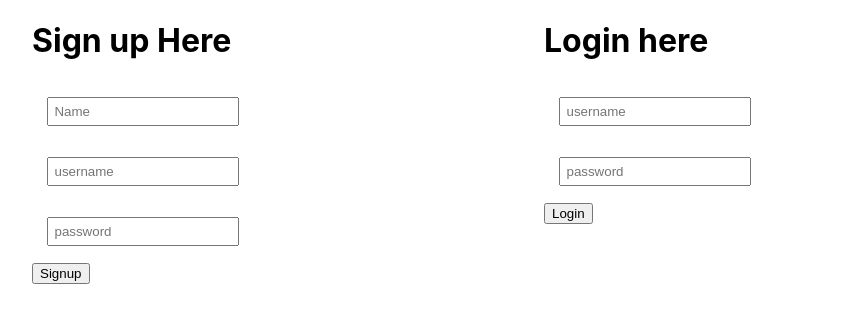
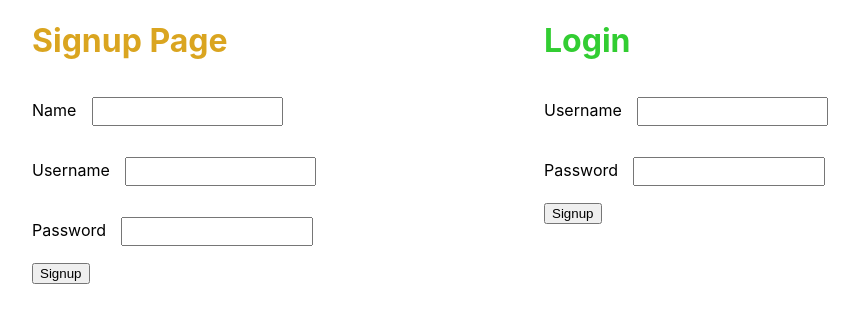
Before and after one commit to dante381/chatgpt_frontend, a React (Create React App) app: page / in a window 1280 px wide. Shown: the top 322 px of the page, without its empty margins (224-1083 px from the left). Built offline with nearby package versions, Linux system fonts and the light colour scheme.

Commit message:
added css module stylesheets

```diff
--- a/src/components/login.js
+++ b/src/components/login.js
@@ -1,29 +1,43 @@
 import { Component } from 'react';
 import './login.css'
+import styles from './login.module.css'
 
 class Login extends Component{
     constructor(){
         super();
         this.state={
-            message:"Login here"
+            username:"",
+            password:""
         }
     }
-    changemessage(){
+    handleUsernameChange = (event)=>{
         this.setState({
-            message:" Logged In "
+            username : event.target.value
         })
+    }
+    handlePasswordChange = (event)=>{
+        this.setState({
+            password : event.target.value
+        })
+    }
+    handleSubmit = () => {
+        alert(`${this.state.username} ${this.state.password}`)
     }
     render(){
         return(
             <div class="logindiv">
-                <h1>{this.state.message}</h1>
+                <form onSubmit={this.handleSubmit}>
+                    <h1 className={styles.textcolor}> Login </h1>
 
-                <input type="text" placeholder="username"></input>
-                <br></br>
-                <input type="password" placeholder="password"></input>
-                <br></br>
-                <button onClick={()=>this.changemessage()}>Login </button>
-                <br></br>
+                    <label>Username</label>
+                    <input type="text" value={this.state.username} onChange={this.handleUsernameChange}></input>
+                    <br></br>
+                    <label>Password</label>
+                    <input type="password" value={this.state.password} onChange={this.handlePasswordChange}></input>
+                    <br></br>
+                    <button type="submit">Signup </button>
+                    <br></br>
+                </form>
             </div>
         );
     }
--- /dev/null
+++ b/src/components/login.module.css
@@ -0,0 +1,3 @@
+.textcolor{
+    color:limegreen;
+}
--- a/src/components/signup.js
+++ b/src/components/signup.js
@@ -1,30 +1,53 @@
 import { Component } from 'react';
 import './signup.css';
+import styles from './signup.module.css'
 
 class Signup extends Component{
     constructor(){
         super();
         this.state={
-            message:"Sign up Here"
+            message:"Sign up Here",
+            name:"",
+            username:"",
+            password:""
         }
     }
-    changemessage(){
+    handleNameChange = (event)=>{
         this.setState({
-            message:" Created account"
+            name : event.target.value
         })
+    }
+    handleUsernameChange = (event)=>{
+        this.setState({
+            username : event.target.value
+        })
+    }
+    handlePasswordChange = (event)=>{
+        this.setState({
+            password : event.target.value
+        })
+    }
+    handleSubmit = (event)=>{
+        alert(`${this.state.name} ${this.state.username} ${this.state.password}`)
+        event.preventDefault()
     }
     render(){
         return(
             <div class="signupdiv">
-                <h1> {this.state.message} </h1>
-                <input type="text" placeholder="Name"></input>
-                <br></br>
-                <input type="text" placeholder="username"></input>
-                <br></br>
-                <input type="password" placeholder="password"></input>
-                <br></br>
-                <button onClick={()=>this.changemessage()}>Signup </button>
-                <br></br>
+                <form onSubmit={this.handleSubmit}>
+                    <h1 className={styles.textcolor}> Signup Page </h1>
+                    <label>Name</label>
+                    <input type="text" value={this.state.name} onChange={this.handleNameChange}></input>
+                    <br></br>
+                    <label>Username</label>
+                    <input type="text" value={this.state.username} onChange={this.handleUsernameChange}></input>
+                    <br></br>
+                    <label>Password</label>
+                    <input type="password" value={this.state.password} onChange={this.handlePasswordChange}></input>
+                    <br></br>
+                    <button type="submit">Signup </button>
+                    <br></br>
+                </form>
             </div>
         );
     }
--- /dev/null
+++ b/src/components/signup.module.css
@@ -0,0 +1,3 @@
+.textcolor{
+    color: goldenrod;
+}
```
